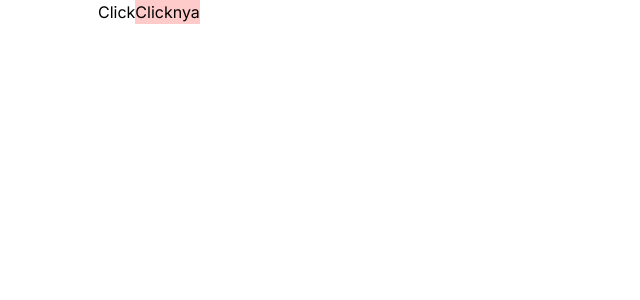
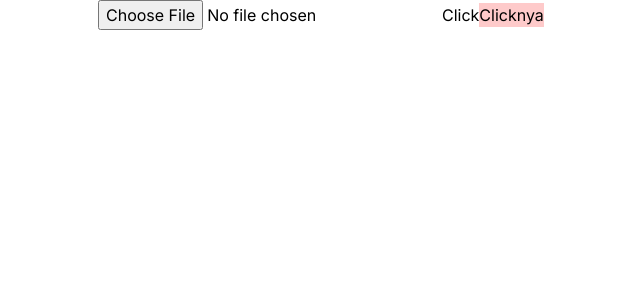
Before and after one commit to guntekhunter/chat-pdf, a Next.js app: page / in a window 1280 px wide. Shown: the top 300 px of the page, without its empty margins (136-776 px from the left). Built offline with nearby package versions, Linux system fonts and the light colour scheme.

Commit message:
fead: get file name upload

```diff
--- a/app/page.tsx
+++ b/app/page.tsx
@@ -1,13 +1,14 @@
 "use client";
 import axios from "axios";
-import { useEffect, useState } from "react";
+import { ChangeEvent, useEffect, useState } from "react";
 
 export default function Home() {
   const [pdfData, setPdfData] = useState();
   const [embedData, setEmbedData] = useState();
   const [vector, setVector] = useState();
   const [input, setInput] = useState("");
-  const [inputData, setInputData] = useState();
+  const [file, setFile] = useState("");
+  const [inputData, setInputData] = useState<string | ArrayBuffer | null>(null);
   const fetchPdf = async () => {
     const res = await axios.get("/api/pdf-parse");
     setPdfData(res.data.response);
@@ -43,11 +44,27 @@ export default function Home() {
   };
 
   console.log(vector);
+  console.log(file)
+
+  const handleFileChange = (e: ChangeEvent<HTMLInputElement>) => {
+        if (e.target.files && e.target.files.length > 0) {
+            const file = e.target.files[0];
+            console.log('Selected file:', file.name);
+
+            // Read the file content
+            const reader = new FileReader();
+            reader.onload = (event) => {
+                setInputData(event.target?.result as string | ArrayBuffer | null);
+            };
+            reader.readAsText(file); // You can use readAsDataURL, readAsArrayBuffer, etc. based on your requirement
+        }
+    };
 
   return (
     <div>
       {embedData}
       <input type="text" onChange={(e) => setInput(e.target.value)} />
+      <input type="file" onChange={handleFileChange}/>
       <button onClick={createTable}>Click</button>
       <button onClick={compare} className="bg-red-200">
         Clicknya
```
